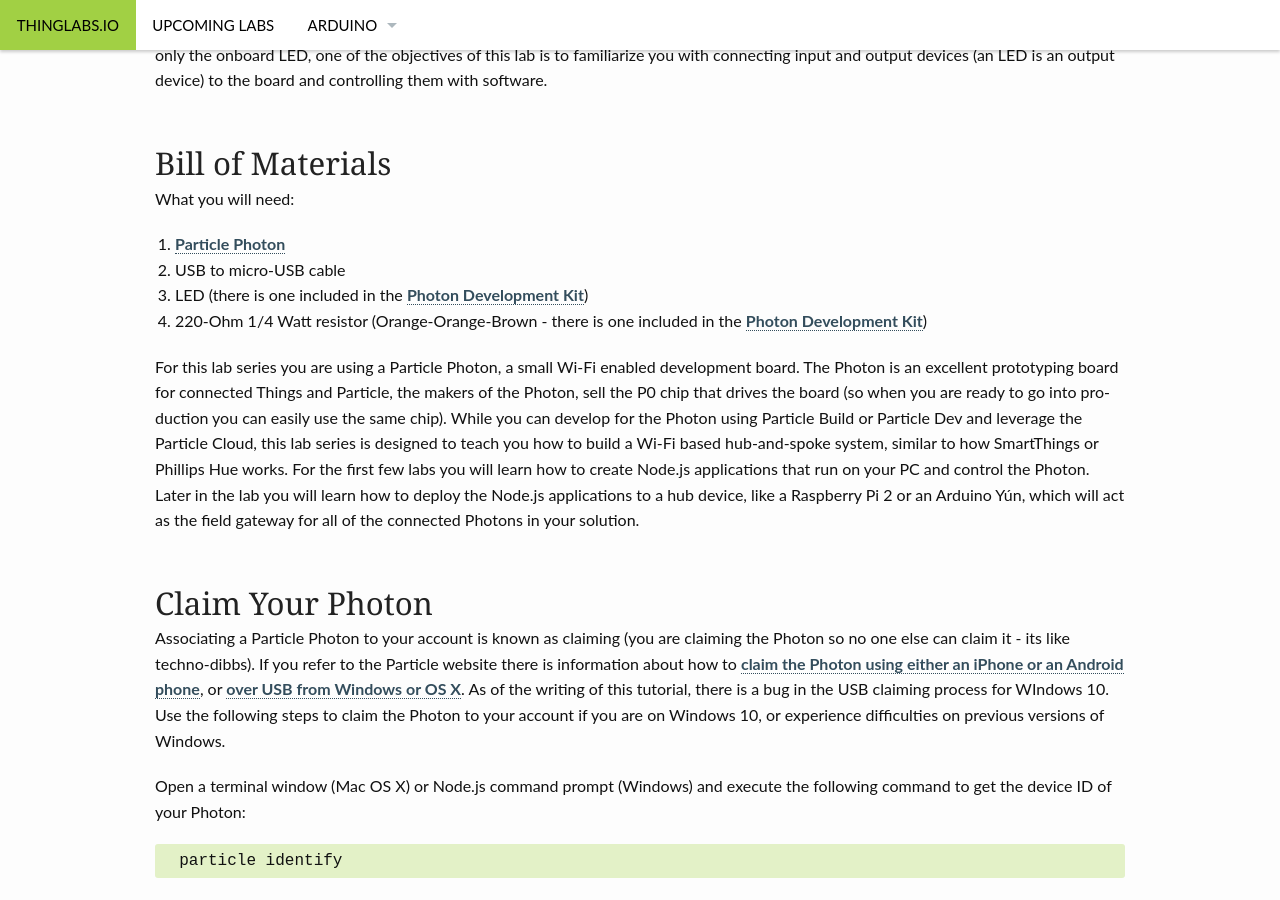
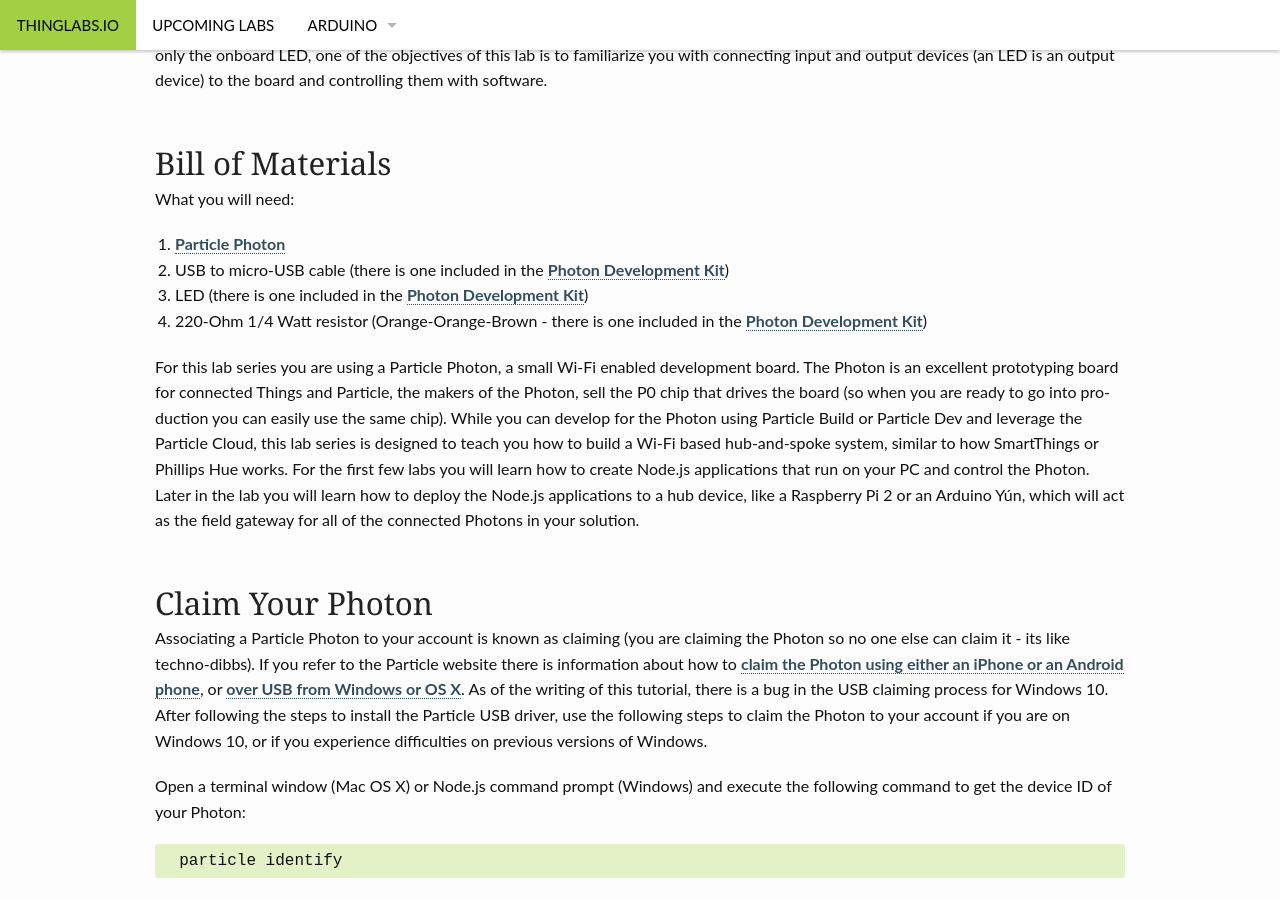
Before and after one commit to ThingLabsIo/ThingLabsIo.github.io, a Jekyll site: the page built from pages/photon-lab001.md, in a window 1280 px wide and 900 px high, scrolled down 624 px. Built offline with Jekyll 4.4.1, drawn with Linux system fonts in a browser that asks for light colours.

Commit message:
Corrected USB claiming process

```diff
--- a/pages/photon-lab001.md
+++ b/pages/photon-lab001.md
@@ -23,15 +23,15 @@
 ## Bill of Materials
 What you will need:
 
-1. [Particle Photon](https://store.particle.io/?product=particle-photon)
-2. USB to micro-USB cable
-3. LED (there is one included in the [Photon Development Kit](https://store.particle.io/?product=photon-kit))
-4. 220-Ohm 1/4 Watt resistor (Orange-Orange-Brown - there is one included in the [Photon Development Kit](https://store.particle.io/?product=photon-kit))
+1. [Particle Photon][1]
+2. USB to micro-USB cable (there is one included in the [Photon Development Kit][1])
+3. LED (there is one included in the [Photon Development Kit][1])
+4. 220-Ohm 1/4 Watt resistor (Orange-Orange-Brown - there is one included in the [Photon Development Kit][1])
 
 For this lab series you are using a Particle Photon, a small Wi-Fi enabled development board. The Photon is an excellent prototyping board for connected Things and Particle, the makers of the Photon, sell the P0 chip that drives the board (so when you are ready to go into production you can easily use the same chip). While you can develop for the Photon using Particle Build or Particle Dev and leverage the Particle Cloud, this lab series is designed to teach you how to build a Wi-Fi based hub-and-spoke system, similar to how SmartThings or Phillips Hue works. For the first few labs you will learn how to create Node.js applications that run on your PC and control the Photon. Later in the lab you will learn how to deploy the Node.js applications to a hub device, like a Raspberry Pi 2 or an Arduino Y&uacute;n, which will act as the field gateway for all of the connected Photons in your solution.
 
 ## Claim Your Photon
-Associating a Particle Photon to your account is known as claiming (you are claiming the Photon so no one else can claim it - its like techno-dibbs). If you refer to the Particle website there is information about how to [claim the Photon using either an iPhone or an Android phone](https://docs.particle.io/guide/getting-started/start/photon/#step-1-power-on-your-device), or [over USB from Windows or OS X](https://docs.particle.io/guide/getting-started/connect/photon/). As of the writing of this tutorial, there is a bug in the USB claiming process for WIndows 10. Use the following steps to claim the Photon to your account if you are on Windows 10, or experience difficulties on previous versions of Windows.
+Associating a Particle Photon to your account is known as claiming (you are claiming the Photon so no one else can claim it - its like techno-dibbs). If you refer to the Particle website there is information about how to [claim the Photon using either an iPhone or an Android phone](https://docs.particle.io/guide/getting-started/start/photon/#step-1-power-on-your-device), or [over USB from Windows or OS X](https://docs.particle.io/guide/getting-started/connect/photon/). As of the writing of this tutorial, there is a bug in the USB claiming process for Windows 10. After following the steps to install the Particle USB driver, use the following steps to claim the Photon to your account if you are on Windows 10, or if you experience difficulties on previous versions of Windows.
 
 Open a terminal window (Mac OS X) or Node.js command prompt (Windows) and execute the following command to get the device ID of your Photon:
 
```
Also changed, not shown: other parts of pages/photon-lab001.md (+2 -0 lines).
